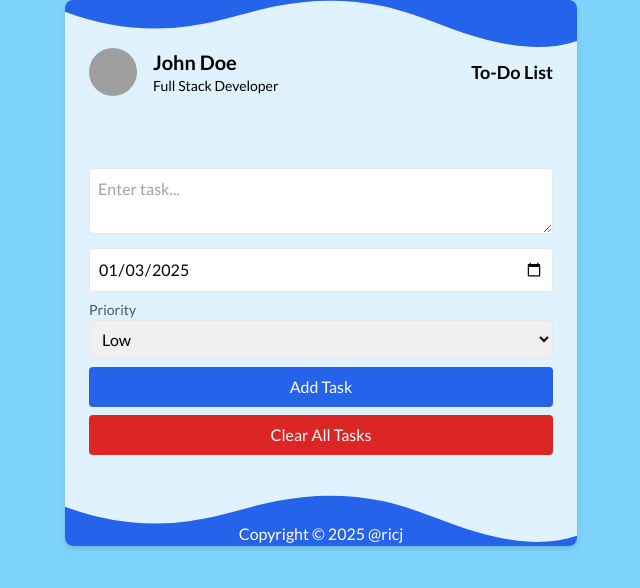
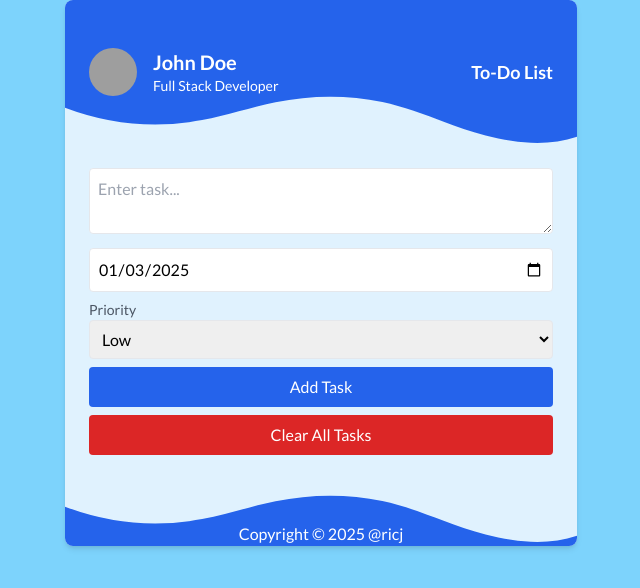
Before and after one commit to EricJ47/to-do-list, a plain HTML site: page index.html in a window 1280 px wide. Shown: the whole page, without its empty margins (319-959 px from the left). Drawn offline with nearby package versions, Linux system fonts and the light colour scheme; grey boxes are pictures that could not be loaded.

Commit message:
fix: header's curve

```diff
--- a/index.html
+++ b/index.html
@@ -17,20 +17,20 @@
   <body class="bg-sky-300 min-h-screen">
     <div class="bg-sky-100 w-full max-w-lg  mx-auto shadow-md rounded-lg overflow-hidden">
         <!-- Header Section -->
-        <header class="relative text-white py-12 px-6 flex items-center justify-between">
-          <div class="absolute inset-0">
+        <header class="bg-blue-600 relative text-white py-12 px-6 flex items-center justify-between">
+          <div class=" absolute inset-x-0 inset-y-24">
             <svg data-name="Layer 1" xmlns="http://www.w3.org/2000/svg" viewBox="0 0 1200 120" preserveAspectRatio="none">
-              <path d="M321.39,56.44c58-10.79,114.16-30.13,172-41.86,82.39-16.72,168.19-17.73,250.45-.39C823.78,31,906.67,72,985.66,92.83c70.05,18.48,146.53,26.09,214.34,3V0H0V27.35A600.21,600.21,0,0,0,321.39,56.44Z" class="fill-blue-600"></path>
-            </svg>
+              <path d="M985.66,92.83C906.67,72,823.78,31,743.84,14.19c-82.26-17.34-168.06-16.33-250.45.39-57.84,11.73-114,31.07-172,41.86A600.21,600.21,0,0,1,0,27.35V120H1200V95.8C1132.19,118.92,1055.71,111.31,985.66,92.83Z" class="fill-sky-100"></path>
+          </svg>
           </div>
           <div class="relative flex items-center">
             <img class="w-12 h-12 rounded-full mr-4" src="images/avatar.png" alt="Avatar">
             <div>
-              <h1 class="text-xl font-semibold text-black">John Doe</h1>
-              <p class="text-sm text-black">Full Stack Developer</p>
+              <h1 class="text-xl font-semibold ">John Doe</h1>
+              <p class="text-sm ">Full Stack Developer</p>
             </div>
           </div>
-          <h2 class="relative text-lg font-bold text-black">To-Do List</h2>
+          <h2 class="relative text-lg font-bold ">To-Do List</h2>
         </header>
 
         <!-- Main Content -->
```
